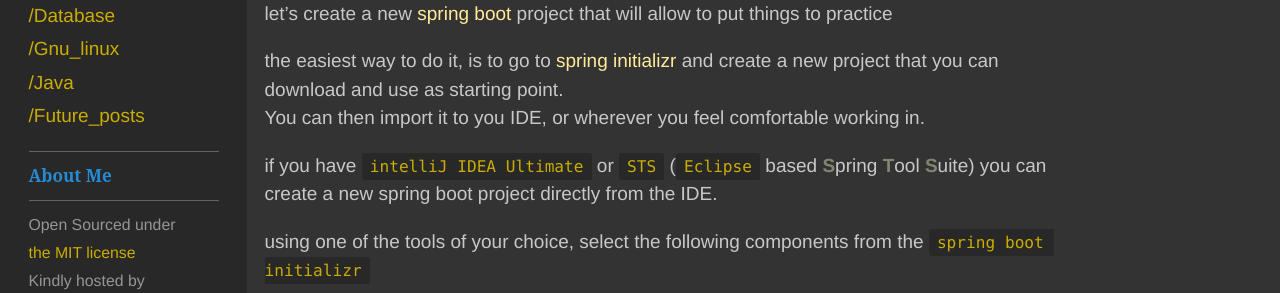
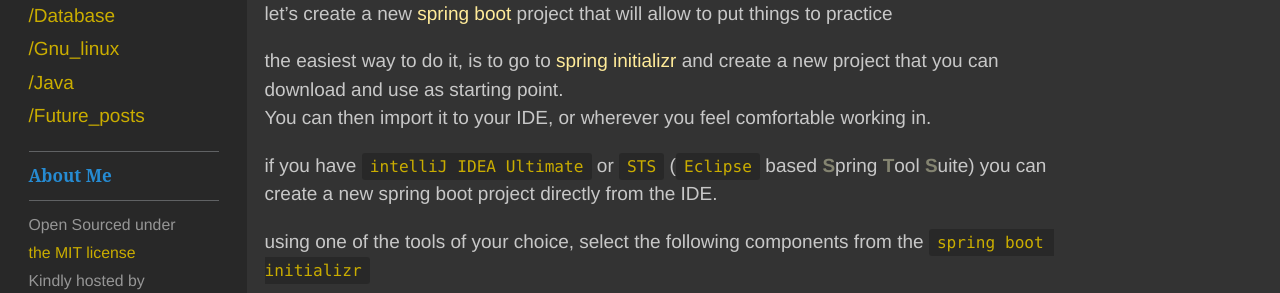
Before and after one commit to JohnnyXavier/johnnyxavier.github.io, a Jekyll site: the page built from _posts/database/2018-12-02-postgres-nosql-3.md, in a window 1280 px wide and 900 px high, scrolled down 2569 px. Shown: the part 153-446 px from the top of the window. Built offline with Jekyll 4.4.1, drawn with Linux system fonts in a browser that asks for light colours; comment, search, counter and statistics services are not loaded; some of the changed text lies outside the part shown.

Commit message:
new theme

```diff
--- a/_posts/database/2018-12-02-postgres-nosql-3.md
+++ b/_posts/database/2018-12-02-postgres-nosql-3.md
@@ -91,7 +91,7 @@
 let's create a new [spring boot](http://spring.io/boot) project that will allow to put things to practice
 
 the easiest way to do it, is to go to [spring initializr](https://start.spring.io) and create a new project that you can download and use as starting point.<br>
-You can then import it to you IDE, or wherever you feel comfortable working in.
+You can then import it to your IDE, or wherever you feel comfortable working in.
 
 if you have `intelliJ IDEA Ultimate` or `STS` (`Eclipse` based **S**pring **T**ool **S**uite) you can create a new spring boot project directly from the IDE.
 
```
Also changed, not shown: other parts of _posts/database/2018-12-02-postgres-nosql-3.md (+1 -1 lines).
